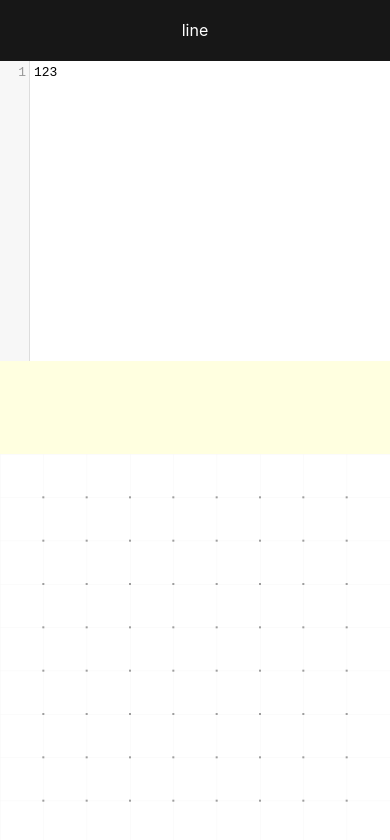
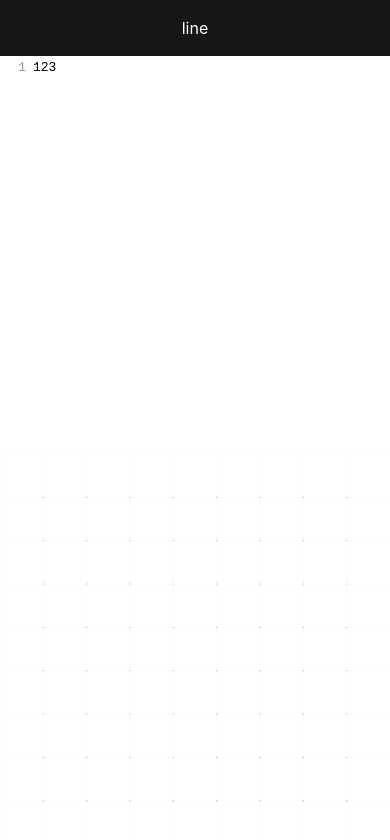
Before and after one commit to markorodic/lines_of_code, a React (Create React App) app: page / in a window 390 px wide. Shown: the top 840 px of the page. Built offline with nearby package versions, Linux system fonts and the light colour scheme.

Commit message:
Render grid point guides

```diff
--- a/src/interface/Interface.css
+++ b/src/interface/Interface.css
@@ -12,14 +12,33 @@ html, body {
     width: 100vw;
 }
 
+.code {
+    height: 35rem;
+    width: 25rem;
+    height: calc(100vh - 100vw);
+}
+
+.code-editor {
+    height: 100%;
+}
+
+.code-editor .CodeMirror {
+    height: 100%;
+}
+
+.code-editor .CodeMirror-gutters {
+    border: none;
+    background: none;
+}
+
 .interface {
-    background: lightyellow;
-    height: 100vh;
-    width: 100vw;
     display: flex;
     justify-content: center;
     align-items: center;
-    flex-direction: column;;
+    flex-direction: column;
+    width: 60rem;
+    height: 39rem;
+    box-shadow: 2px 2px 15px #dadada;
 }
 
 .header {
@@ -43,23 +62,17 @@ html, body {
     display: flex;
 }
 
-.code {
-    background: palevioletred;
-    height: 35rem;
-    width: 25rem;
-}
-
 .gesture-pad {
     background: rebeccapurple;
     width: 35rem;
     height: 35rem;
+    z-index: 100;
 }
 
 #canvas {
     background: white;
     width: 100%;
     height: 100%;
-    z-index: 100;
 }
 
 @media (max-width: 960px) {
@@ -94,10 +107,13 @@ html, body {
 
     .header {
         width: 100%;
+        height: 15vw;
     }
 
     .interface {
         margin: 0;
+        height: 100%;
+        width: 100%
     }
 
     .views {
@@ -110,7 +126,7 @@ html, body {
     .code {
         position: relative;
         width: 100%;
-        height: 0;
+        height: calc(100vh - 115vw);
     }
 
     .gesture-pad {
--- a/src/interface/codeEditor/CodeEditor.js
+++ b/src/interface/codeEditor/CodeEditor.js
@@ -28,6 +28,7 @@ class CodeEditor extends Component {
           editorDidMount={editor => {
             this.instance = editor;
           }}
+          className={"code-editor"}
         />
       </div>
     );
--- a/src/interface/gesturePad/CONSTANTS.js
+++ b/src/interface/gesturePad/CONSTANTS.js
@@ -3,6 +3,6 @@ export const NUMBER_OF_BOXES = {
   Y: 9
 };
 
-export const GestureIdleTimeInMs = 500;
+export const GestureIdleTimeInMs = 200;
 
 export const MAX_PATH_LENGTH = 6;
--- a/src/interface/gesturePad/gestureInput/GestureInput.js
+++ b/src/interface/gesturePad/gestureInput/GestureInput.js
@@ -99,6 +99,7 @@ export default function GestureInput(props) {
         expiringPositions={state.expiringPositions}
         count={state.count}
         containerWidth={containerProperties.width}
+        gestureActive={state.gestureActive}
       />
     </section>
   );
--- a/src/interface/gesturePad/gestureView/GestureView.customHooks.js
+++ b/src/interface/gesturePad/gestureView/GestureView.customHooks.js
@@ -6,6 +6,7 @@ import {
   renderExpiredBoxes,
   clearCanvas
 } from "./GestureViewHelpers";
+import { renderGiridPointGuides } from "./gestureViewGrid/GestureViewGrid";
 import { NUMBER_OF_BOXES } from "../CONSTANTS";
 
 export function useRenderGestureView(props, canvasElement) {
@@ -26,7 +27,7 @@ function useCreateCanvasContext({ containerWidth }, canvasElement) {
 
 function useRenderView(
   ctx,
-  { position, expiringPositions, count, containerWidth }
+  { position, expiringPositions, count, containerWidth, gestureActive }
 ) {
   React.useEffect(() => {
     if (ctx) {
@@ -35,6 +36,7 @@ function useRenderView(
       clearCanvas(ctx, containerWidth);
       renderGrid(ctx, containerWidth, boxWidth);
       renderGridPoints(ctx, boxWidth);
+      renderGiridPointGuides(ctx, position, boxWidth, gestureActive);
       renderCurrentBox(ctx, position, boxWidth);
       renderExpiredBoxes(ctx, boxWidth, expiringPositions, count);
     }
--- a/src/interface/gesturePad/gestureView/GestureViewHelpers.js
+++ b/src/interface/gesturePad/gestureView/GestureViewHelpers.js
@@ -27,11 +27,55 @@ export function renderGridPoints(ctx, boxWidth) {
     while (NUMBER_OF_BOXES.X > countX) {
       const x = countX * boxWidth;
       const y = countY * boxWidth;
-      ctx.fillStyle = "#9e9e9e";
-      ctx.fillRect(x - 1, y - 1, 2, 2);
+      ctx.fillStyle = "#a3a3a3";
+      ctx.fillRect(x - 0.5, y - 0.5, 1, 1);
       countX++;
     }
     countY++;
+  }
+}
+
+export function renderGiridPointGuides(ctx, position, boxWidth, gestureActive) {
+  if (position.x && gestureActive) {
+    const guidePoints = [];
+    let x, y;
+
+    x = (position.x - 1) * boxWidth - boxWidth;
+    y = (position.y - 1) * boxWidth;
+    guidePoints.push({ x, y });
+
+    x = (position.x - 1) * boxWidth - boxWidth;
+    y = (position.y - 1) * boxWidth + boxWidth;
+    guidePoints.push({ x, y });
+
+    x = (position.x - 1) * boxWidth;
+    y = (position.y - 1) * boxWidth - boxWidth;
+    guidePoints.push({ x, y });
+
+    x = (position.x - 1) * boxWidth + boxWidth;
+    y = (position.y - 1) * boxWidth - boxWidth;
+    guidePoints.push({ x, y });
+
+    x = (position.x - 1) * boxWidth + 2 * boxWidth;
+    y = (position.y - 1) * boxWidth;
+    guidePoints.push({ x, y });
+
+    x = (position.x - 1) * boxWidth + 2 * boxWidth;
+    y = (position.y - 1) * boxWidth + boxWidth;
+    guidePoints.push({ x, y });
+
+    x = (position.x - 1) * boxWidth;
+    y = (position.y - 1) * boxWidth + 2 * boxWidth;
+    guidePoints.push({ x, y });
+
+    x = (position.x - 1) * boxWidth + boxWidth;
+    y = (position.y - 1) * boxWidth + 2 * boxWidth;
+    guidePoints.push({ x, y });
+
+    guidePoints.forEach(point => {
+      ctx.fillStyle = "#7a7a7a";
+      ctx.fillRect(point.x - 1, point.y - 1, 2, 2);
+    });
   }
 }
 
--- /dev/null
+++ b/src/interface/gesturePad/gestureView/gestureViewGrid/GestureViewGrid.js
@@ -0,0 +1,43 @@
+export function renderGiridPointGuides(ctx, position, boxWidth, gestureActive) {
+  if (position.x && gestureActive) {
+    const guidePoints = [];
+    let x, y;
+
+    x = (position.x - 1) * boxWidth - boxWidth;
+    y = (position.y - 1) * boxWidth;
+    guidePoints.push({ x, y });
+
+    x = (position.x - 1) * boxWidth - boxWidth;
+    y = (position.y - 1) * boxWidth + boxWidth;
+    guidePoints.push({ x, y });
+
+    x = (position.x - 1) * boxWidth;
+    y = (position.y - 1) * boxWidth - boxWidth;
+    guidePoints.push({ x, y });
+
+    x = (position.x - 1) * boxWidth + boxWidth;
+    y = (position.y - 1) * boxWidth - boxWidth;
+    guidePoints.push({ x, y });
+
+    x = (position.x - 1) * boxWidth + 2 * boxWidth;
+    y = (position.y - 1) * boxWidth;
+    guidePoints.push({ x, y });
+
+    x = (position.x - 1) * boxWidth + 2 * boxWidth;
+    y = (position.y - 1) * boxWidth + boxWidth;
+    guidePoints.push({ x, y });
+
+    x = (position.x - 1) * boxWidth;
+    y = (position.y - 1) * boxWidth + 2 * boxWidth;
+    guidePoints.push({ x, y });
+
+    x = (position.x - 1) * boxWidth + boxWidth;
+    y = (position.y - 1) * boxWidth + 2 * boxWidth;
+    guidePoints.push({ x, y });
+
+    guidePoints.forEach(point => {
+      ctx.fillStyle = "#969696";
+      ctx.fillRect(point.x - 1, point.y - 1, 2, 2);
+    });
+  }
+}
```
